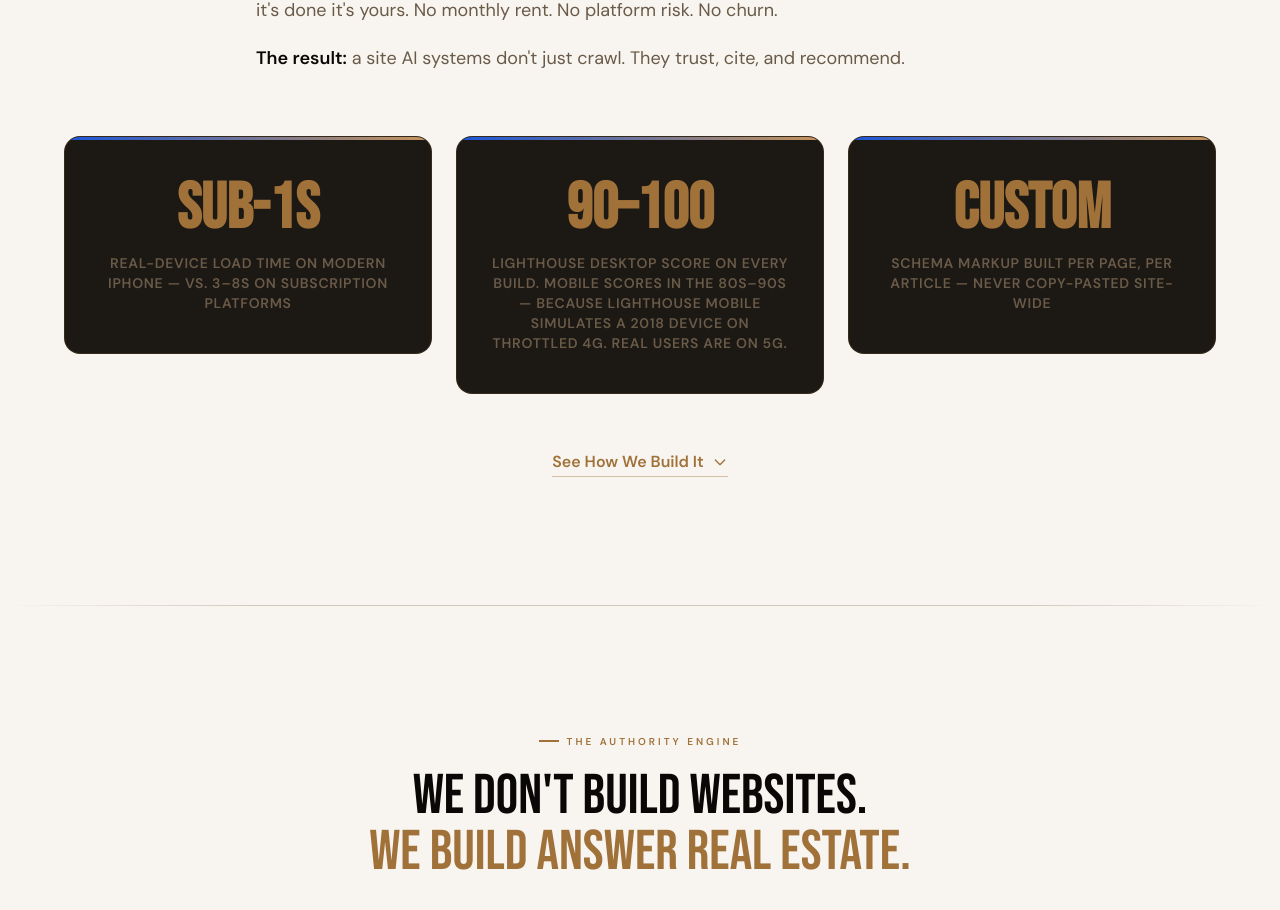
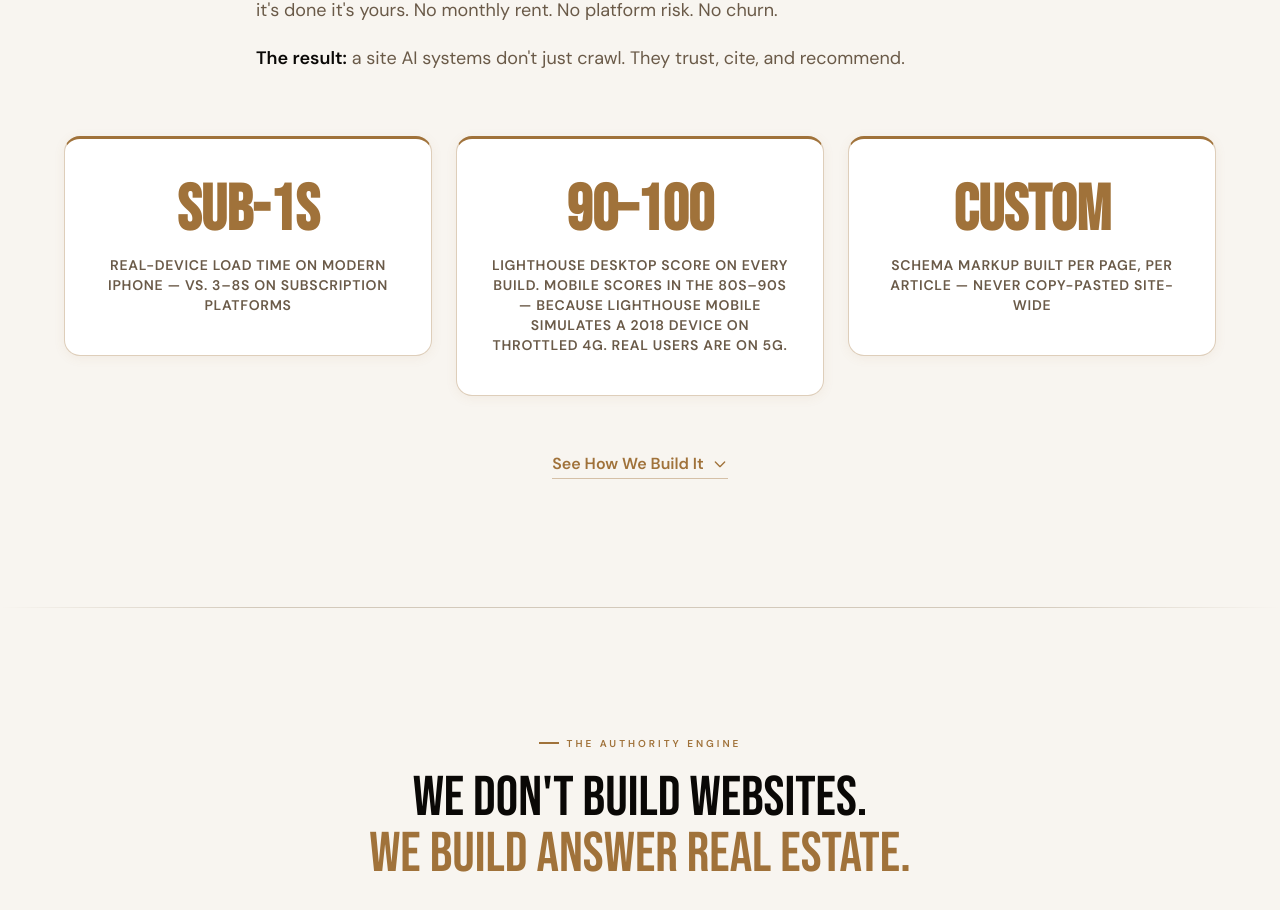
Before and after one commit to Unchainedmindprompts/Zero-Click-2nd-Website-, a Next.js app: page / in a window 1280 px wide. Shown: the part 4072-4982 px from the top of the page. Built offline with nearby package versions, Linux system fonts and the light colour scheme.

Commit message:
Replace dark stat-block cards with light bordered cards in the-missing-tier section
White background, bronze top border, subtle shadow — numbers and labels
now pop against the light #f8f5f0 section background

https://claude.ai/code/session_01Ak5MDkxqbsvCbWSnzRjk91

```diff
--- a/app/page.tsx
+++ b/app/page.tsx
@@ -257,7 +257,16 @@ export default function HomePage() {
               { number: 'Custom', label: 'Schema markup built per page, per article — never copy-pasted site-wide', delay: 300 },
             ].map((stat, i) => (
               <ScrollReveal key={i} delay={stat.delay}>
-                <div className="stat-block">
+                <div style={{
+                  textAlign: 'center',
+                  padding: '2.5rem 2rem',
+                  background: '#ffffff',
+                  border: '1.5px solid rgba(160,114,58,0.35)',
+                  borderRadius: '1rem',
+                  borderTop: '3px solid #a0723a',
+                  transition: 'border-color 0.3s ease, box-shadow 0.3s ease',
+                  boxShadow: '0 2px 12px rgba(160,114,58,0.08)',
+                }}>
                   <p className="font-playfair font-bold" style={{ fontSize: 'clamp(40px, 6vw, 64px)', lineHeight: 1, color: '#a0723a' }}>{stat.number}</p>
                   <p className="font-poppins text-sm mt-3 uppercase tracking-wider font-semibold" style={{ color: '#6a5a48' }}>{stat.label}</p>
                 </div>
```
